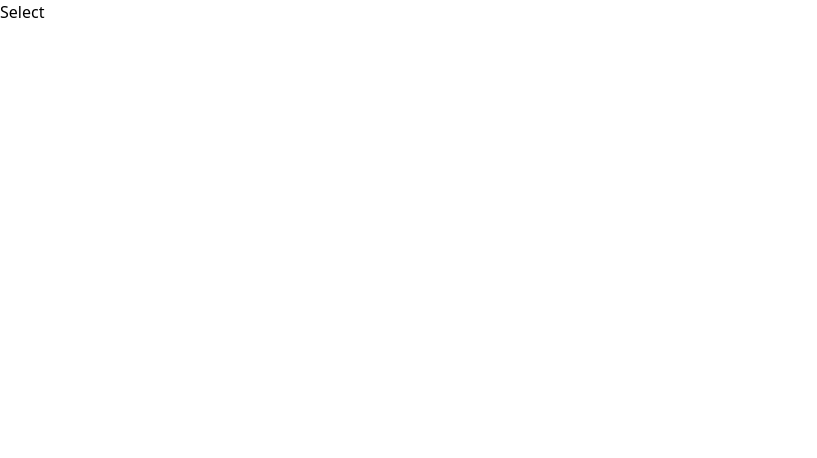
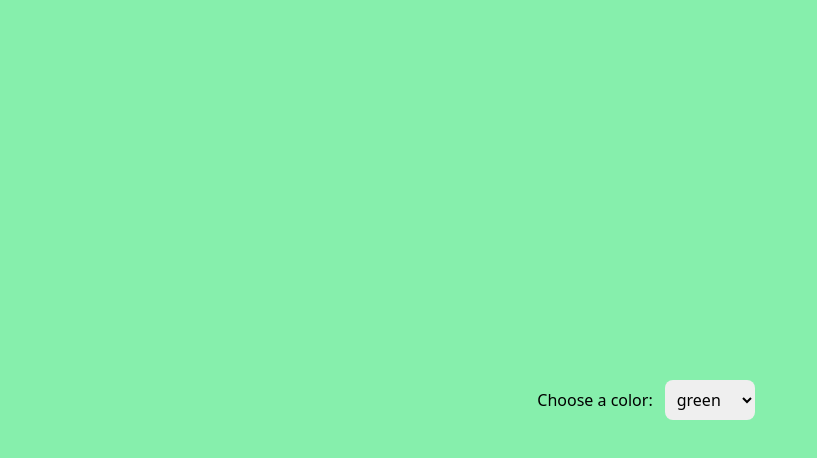
Before and after one commit to danxguerrero/react-formula, a React (Vite) app: page / in a window 1280 px wide. Shown: the top 458 px of the page, without its empty margins (0-817 px from the left). Built offline with nearby package versions, Linux system fonts and the light colour scheme.

Commit message:
Complete Select exercise

```diff
--- a/src/select/Select.jsx
+++ b/src/select/Select.jsx
@@ -1,5 +1,29 @@
+import { useState } from 'react'
+import clsx from 'clsx'
+
 export const Select = () => {
+    const [bgColor, setBgColor] = useState('bg-green-300')
+
     return (
-        <div>Select</div>
+        <div className={clsx('flex justify-center items-center h-screen', bgColor)}>
+            <label
+                htmlfor='color-select'
+                className='m-3'
+            >
+                Choose a color:
+            </label>
+            <select
+                id ='color-select'
+                className='p-2 rounded-lg'
+                value={bgColor}
+                onChange={(e) => setBgColor(e.target.value)}
+            >
+                <option value='bg-red-300'>red</option>
+                <option value='bg-blue-300'>blue</option>
+                <option value='bg-green-300'>green</option>
+                <option value='bg-orange-300'>orange</option>
+                <option value='bg-purple-300'>purple</option>
+            </select>
+        </div>
     )
 }
```
